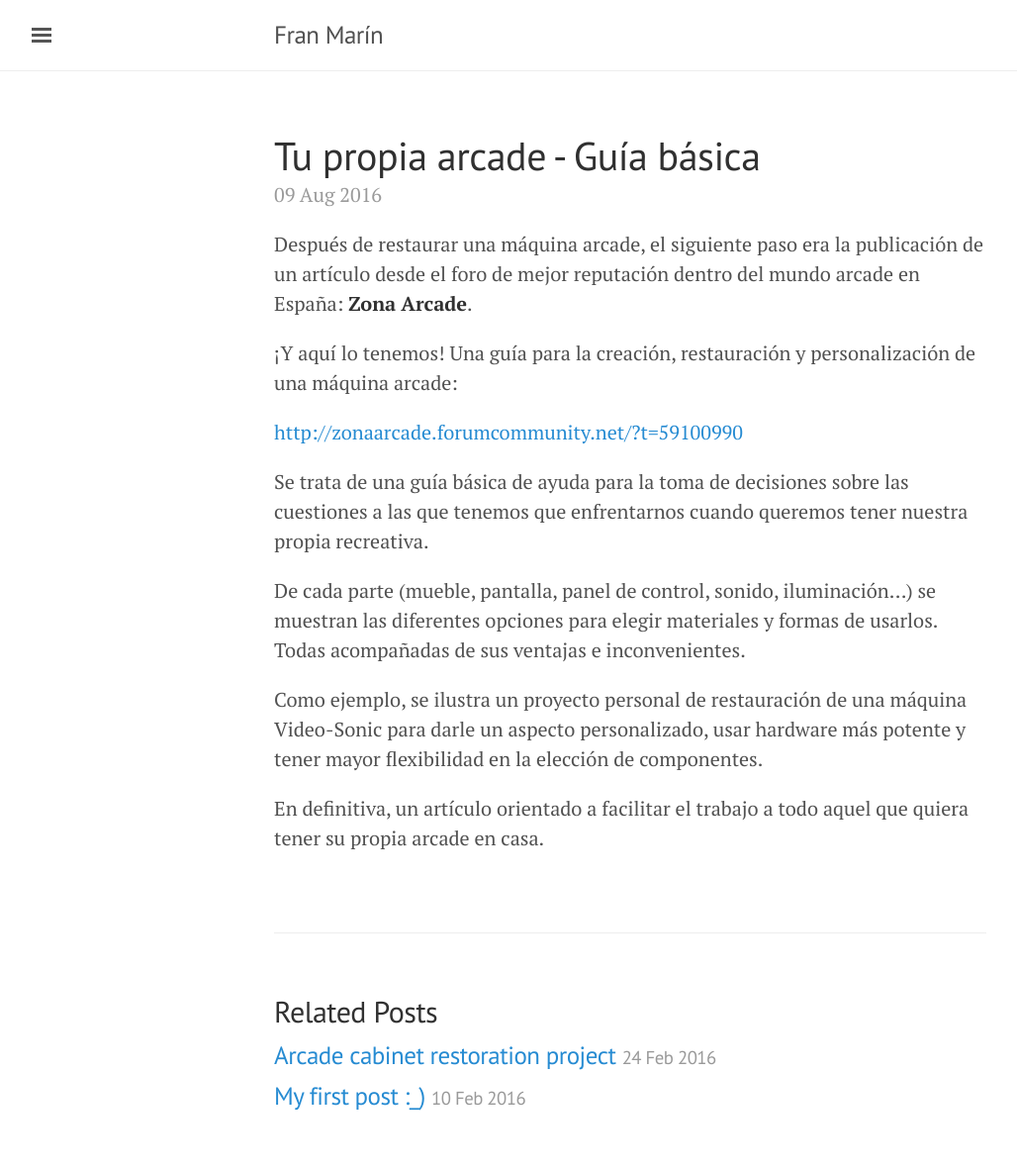
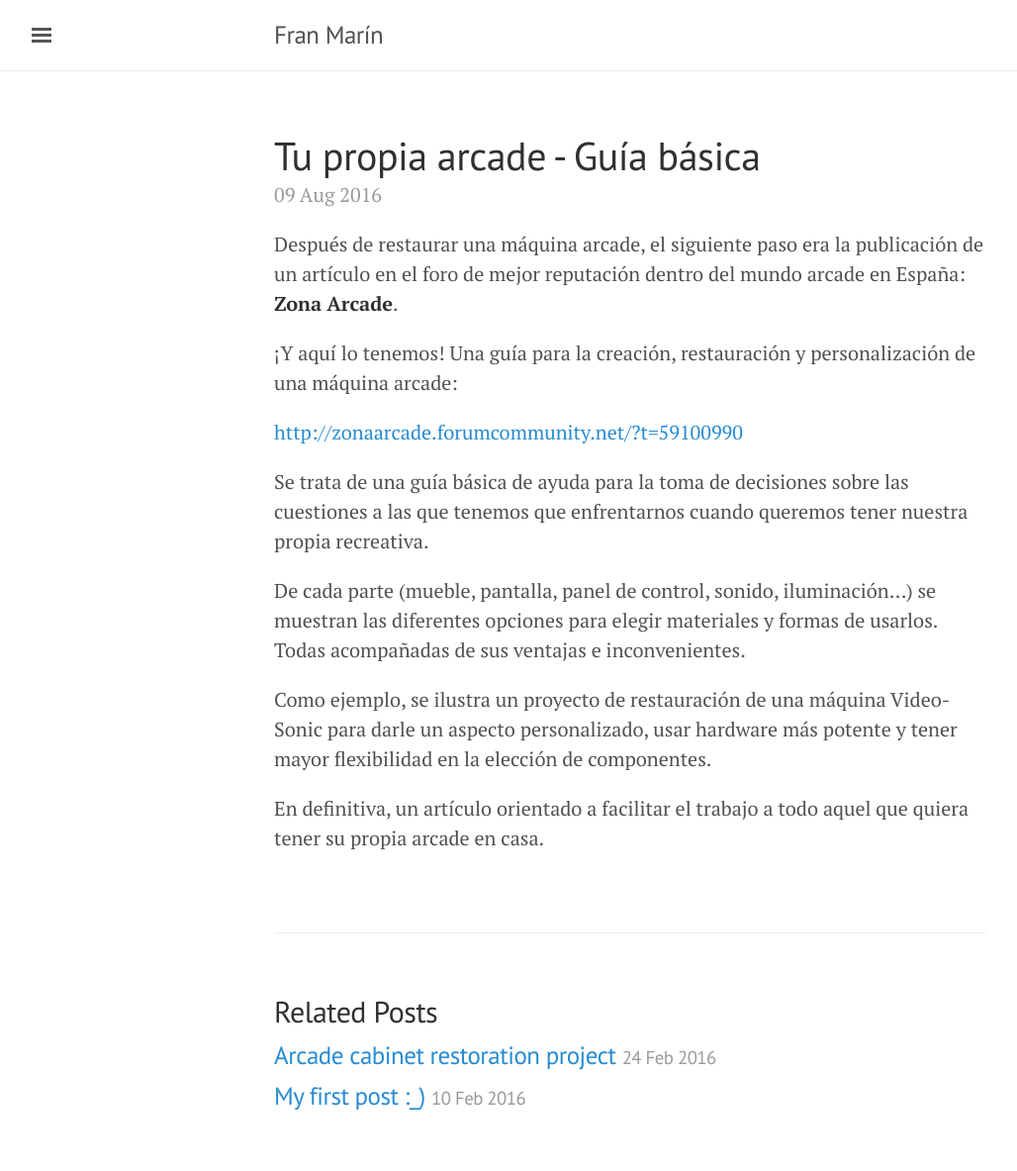
Before and after one commit to lsybarguen/franmarin.github.io, a Jekyll site: the page built from _posts/2016-08-09-tu-propia-arcade-guia-basica.markdown, in a window 1280 px wide. Shown: the whole page at 99% size, without its empty margins (3-1031 px from the left). Built offline with Jekyll 4.4.1, drawn with Linux system fonts in a browser that asks for light colours.

Commit message:
Update 2016-08-09-tu-propia-arcade-guia-basica.markdown

```diff
--- a/_posts/2016-08-09-tu-propia-arcade-guia-basica.markdown
+++ b/_posts/2016-08-09-tu-propia-arcade-guia-basica.markdown
@@ -5,7 +5,7 @@ layout: post
 tags: [Arcade]
 categories: [Videogames]
 ---
-Después de restaurar una máquina arcade, el siguiente paso era la publicación de un artículo desde el foro de mejor reputación dentro del mundo arcade en España: **Zona Arcade**.
+Después de restaurar una máquina arcade, el siguiente paso era la publicación de un artículo en el foro de mejor reputación dentro del mundo arcade en España: **Zona Arcade**.
 
 ¡Y aquí lo tenemos! Una guía para la creación, restauración y personalización de una máquina arcade:
 
@@ -15,6 +15,6 @@ Se trata de una guía básica de ayuda para la toma de decisiones sobre las cues
 
 De cada parte (mueble, pantalla, panel de control, sonido, iluminación...) se muestran las diferentes opciones para elegir materiales y formas de usarlos. Todas acompañadas de sus ventajas e inconvenientes.
 
-Como ejemplo, se ilustra un proyecto personal de restauración de una máquina Video-Sonic para darle un aspecto personalizado, usar hardware más potente y tener mayor flexibilidad en la elección de componentes.
+Como ejemplo, se ilustra un proyecto de restauración de una máquina Video-Sonic para darle un aspecto personalizado, usar hardware más potente y tener mayor flexibilidad en la elección de componentes.
 
 En definitiva, un artículo orientado a facilitar el trabajo a todo aquel que quiera tener su propia arcade en casa.
```
